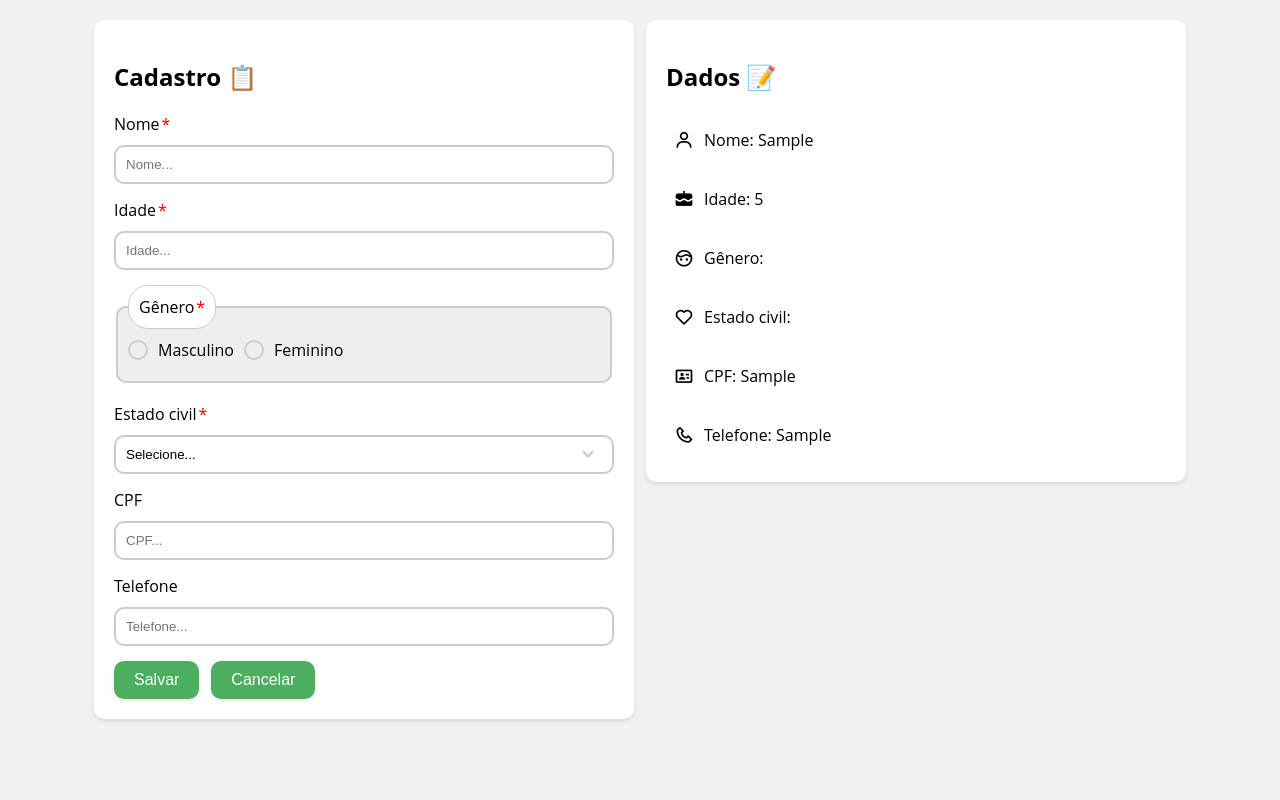
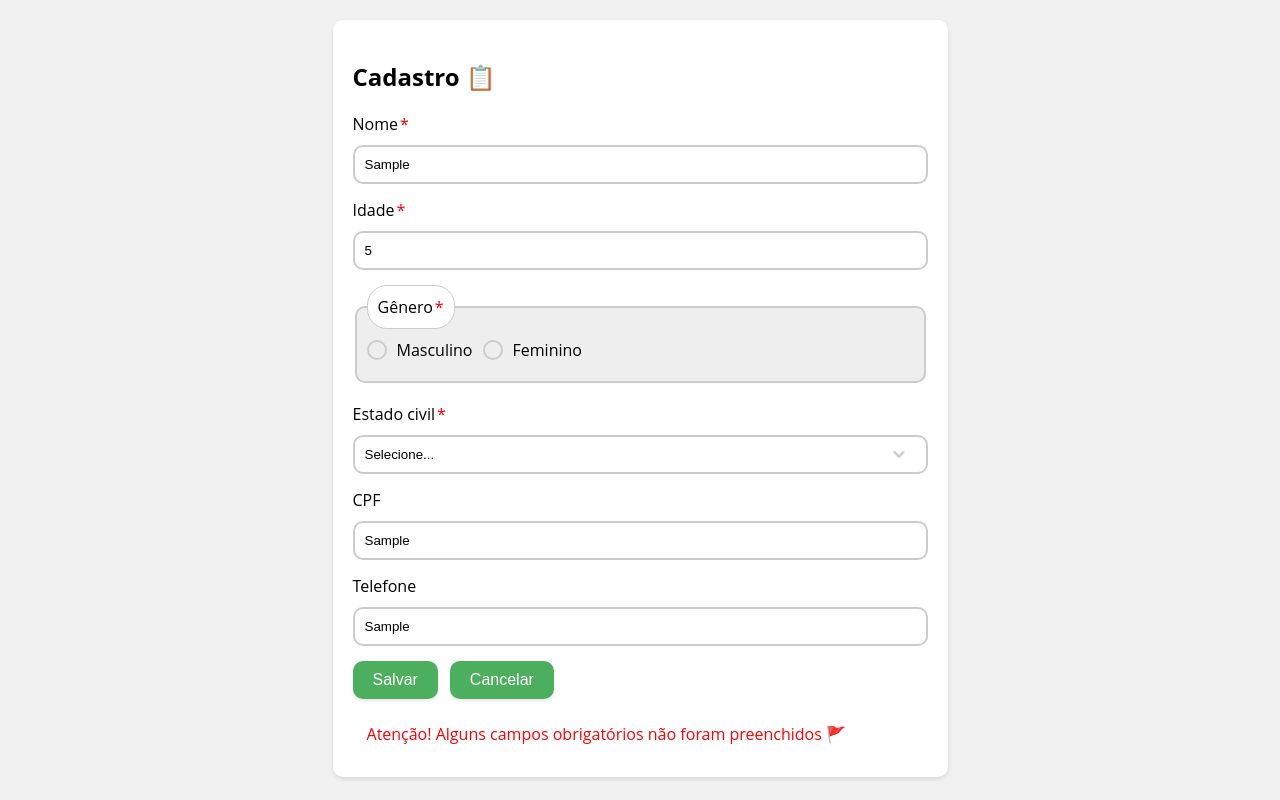
Before and after one commit to brayan-tb/modulo07, a React (Create React App) app: page / in a window 1280 px wide. Both pictures are taken after typing "Sample", "5", "Sample", "Sample" into the empty fields and a click on the button "Salvar". Built offline with nearby package versions, Linux system fonts and the light colour scheme.

Commit message:
Adicionando validação

```diff
--- a/src/App.js
+++ b/src/App.js
@@ -34,7 +34,9 @@ class App extends React.Component {
             },
 
             isSubmitted: false,
-            isError: false
+            isError: false,
+            isMessage: false,
+            message: ""
         }
 
         this.handleSubmit = this.handleSubmit.bind(this);
@@ -44,11 +46,33 @@ class App extends React.Component {
 
     handleSubmit(event) {
         event.preventDefault();
-        this.setState({ isSubmitted: true });
-        this.setState({ data: this.state.formData });
+
+        if(this.state.formData.name.length === 0 || this.state.formData.age.length === 0 || this.state.formData.gender.length === 0 || this.state.formData.status.length === 0){
+            return this.handleAlert( true, "Atenção! Alguns campos obrigatórios não foram preenchidos 🚩");
+        }
+
+        if(this.state.formData.name.length < 3){
+            return this.handleAlert( true, "Atenção! O nome deve conter mais que 3 letras");
+        }
+
+        if(this.state.formData.age < 0 || this.state.formData.age  > 200){
+            return this.handleAlert( true, "Atenção! A idade informada é inválida!");
+        }
+
+        this.setState({ isSubmitted: true, data: this.state.formData });
+
+        this.handleAlert(false, "Salvo com sucesso 🥳")
+
         console.log(this.state);
         console.log("enviado!");
-        this.cleanInputs()
+        this.cleanInputs();
+    }
+
+    handleAlert(onError, message) {
+        this.setState({ isError: onError, isMessage: true,  message: message });
+        setTimeout(() => {
+            this.setState({ isError: false, isMessage: false,  message: "" });
+        }, 4000);
     }
 
     handleChange(event) {
@@ -100,8 +124,13 @@ class App extends React.Component {
                         <button type="reset" id="reset" onClick={this.cleanInputs}>
                             <span>Cancelar</span>
                         </button>
-                        <span id="message"></span>
-                    </div>
+                   </div>
+
+                    {this.state.isMessage && (
+                        <div className="message">
+                            <span id="message" className={this.state.isError? 'red' : ''}>{this.state.message}</span>
+                        </div>
+                    )}
 
                 </form>
 
--- a/src/components/fieldset/FieldsetGenero.js
+++ b/src/components/fieldset/FieldsetGenero.js
@@ -5,7 +5,7 @@ const FieldsetGenero = (props) =>{
         <fieldset className="radio-group">
         <legend>Gênero<span className="red">*</span></legend>
         <label htmlFor="yes">
-            <input type="radio" id="yes" name="gender" value="Masculino" onChange={props.onChange} checked={props.selected === 'Masculino'}/>
+            <input type="radio" id="yes" name="gender" value="Masculino" onChange={props.onChange} checked={props.selected === 'Masculino'} />
             <span tabIndex="0" className="radio-button"></span>
             <span htmlFor="yes">Masculino</span>
         </label>
--- a/src/css/style.css
+++ b/src/css/style.css
@@ -241,7 +241,6 @@
     padding: 10px;
   }
 
-
   .loading {
     display: none;
     width: 19px;
@@ -324,6 +323,18 @@
     flex-wrap: wrap;
 }
 
+.message{
+  color: #45a049;
+  margin-top: 12px;
+  padding: 12px;
+  transition: all ease-out 1s;
+  animation: bounce 1.3s ease-in-out 0.1s;
+}
+
+.red{
+  color: red;
+}
+
   /* Responsividade */
   @media (min-width: 800px) and (min-height: 650px) {
     body {
```
